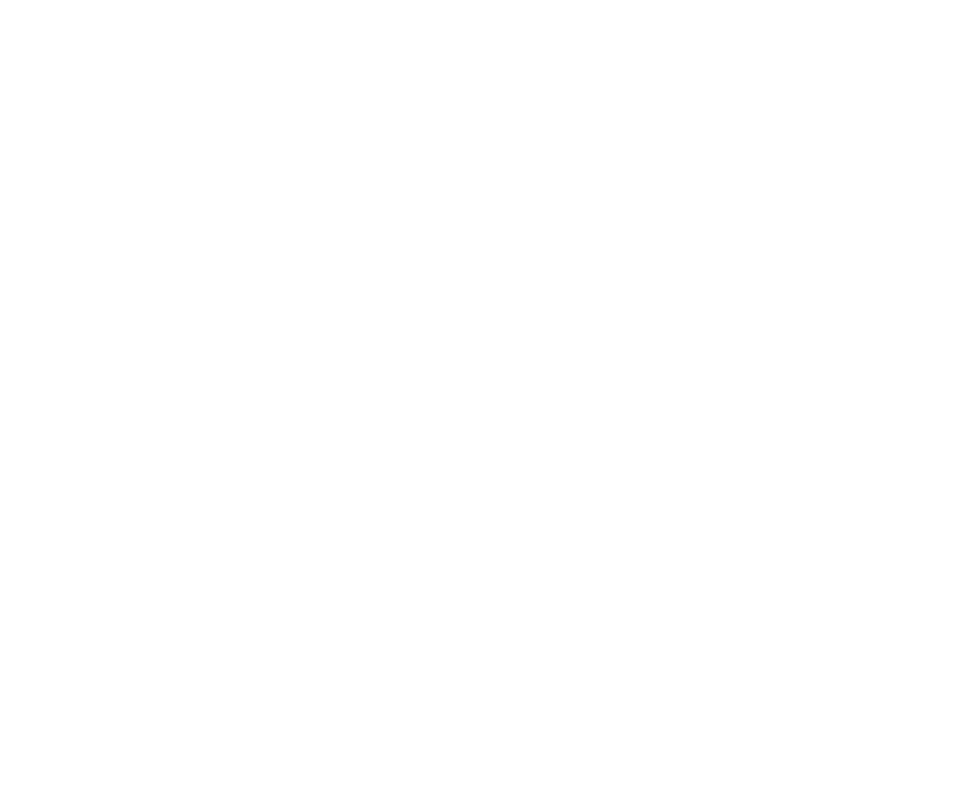
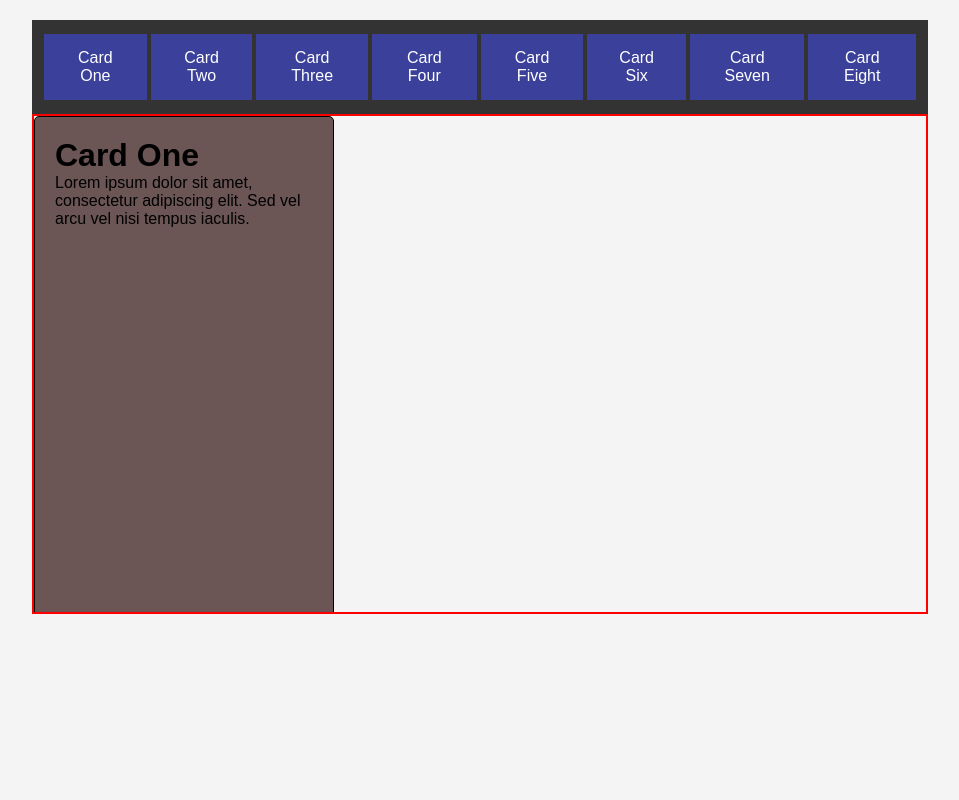
Before and after one commit to AmenNkala/sticky-cards, a website: page index.html in a window 1280 px wide. Shown: the whole page, without its empty margins (160-1119 px from the left). Drawn offline with Linux system fonts and the light colour scheme.

Commit message:
Add initial layout and functionality for card display

```diff
--- a/index.html
+++ b/index.html
@@ -3,9 +3,14 @@
   <head>
     <meta charset="UTF-8" />
     <meta name="viewport" content="width=device-width, initial-scale=1.0" />
-    <title>Document</title>
+    <title>Refactored Cards</title>
     <script src="index.js" defer></script>
     <link rel="stylesheet" href="style.css" />
   </head>
-  <body></body>
+  <body>
+    <nav>
+      <ul id="card-links"></ul>
+    </nav>
+    <div class="container" id="card-container"></div>
+  </body>
 </html>
--- a/index.js
+++ b/index.js
@@ -0,0 +1,36 @@
+document.addEventListener("DOMContentLoaded", () => {
+  const container = document.getElementById("card-container");
+  const cardLinks = document.getElementById("card-links");
+  const cardContent = [
+    "Card One",
+    "Card Two",
+    "Card Three",
+    "Card Four",
+    "Card Five",
+    "Card Six",
+    "Card Seven",
+    "Card Eight",
+  ];
+
+  cardContent.forEach((title, index) => {
+    const cardBtn = document.createElement("button");
+    cardBtn.textContent = title;
+
+    const btnItem = document.createElement("li");
+    btnItem.appendChild(cardBtn);
+    cardLinks.appendChild(btnItem);
+    const card = document.createElement("div");
+    card.classList.add("card");
+    card.setAttribute("id", `card-${index + 1}`);
+
+    card.innerHTML = `
+        <h1>${title}</h1>
+        <p>Lorem ipsum dolor sit amet, consectetur adipiscing elit. Sed vel arcu vel nisi tempus iaculis.</p>
+      `;
+
+    cardBtn.onclick = () => {
+      card.scrollIntoView({ behavior: "smooth", block: "center" });
+    };
+    container.appendChild(card);
+  });
+});
--- a/style.css
+++ b/style.css
@@ -0,0 +1,63 @@
+* {
+    box-sizing: border-box;
+    margin: 0;
+    padding: 0;
+}
+
+body {
+    font-family: Arial, sans-serif;
+    display: flex;
+    flex-direction: column;
+    align-items: center;
+    background-color: #f4f4f4;
+}
+
+nav {
+    margin-top: 20px;
+    background-color: #333;
+    color: #fff;
+    padding: 10px;
+    width: 70%;
+}
+
+nav ul {
+    list-style-type: none;
+    display: flex;
+    justify-content: space-around;
+}
+
+button {
+    background-color: #3b419b;
+    border: none;
+    color: white;
+    padding: 15px 32px;
+    text-align: center;
+    text-decoration: none;
+    display: inline-block;
+    font-size: 16px;
+    margin: 4px 2px;
+    cursor: pointer;
+}
+
+.container {
+    border: 2px solid red;
+    width: 70%;
+    height: 500px;
+    overflow-y: auto;
+}
+
+.card {
+    background-color: #6b5555;
+    border: 1px solid #000;
+    border-radius: 5px;
+    padding: 20px;
+    width: 300px;
+    height: 500px;
+    position: sticky;
+    top: 0;
+}
+
+.card h1,
+.card p {
+    margin: 0;
+}
```
